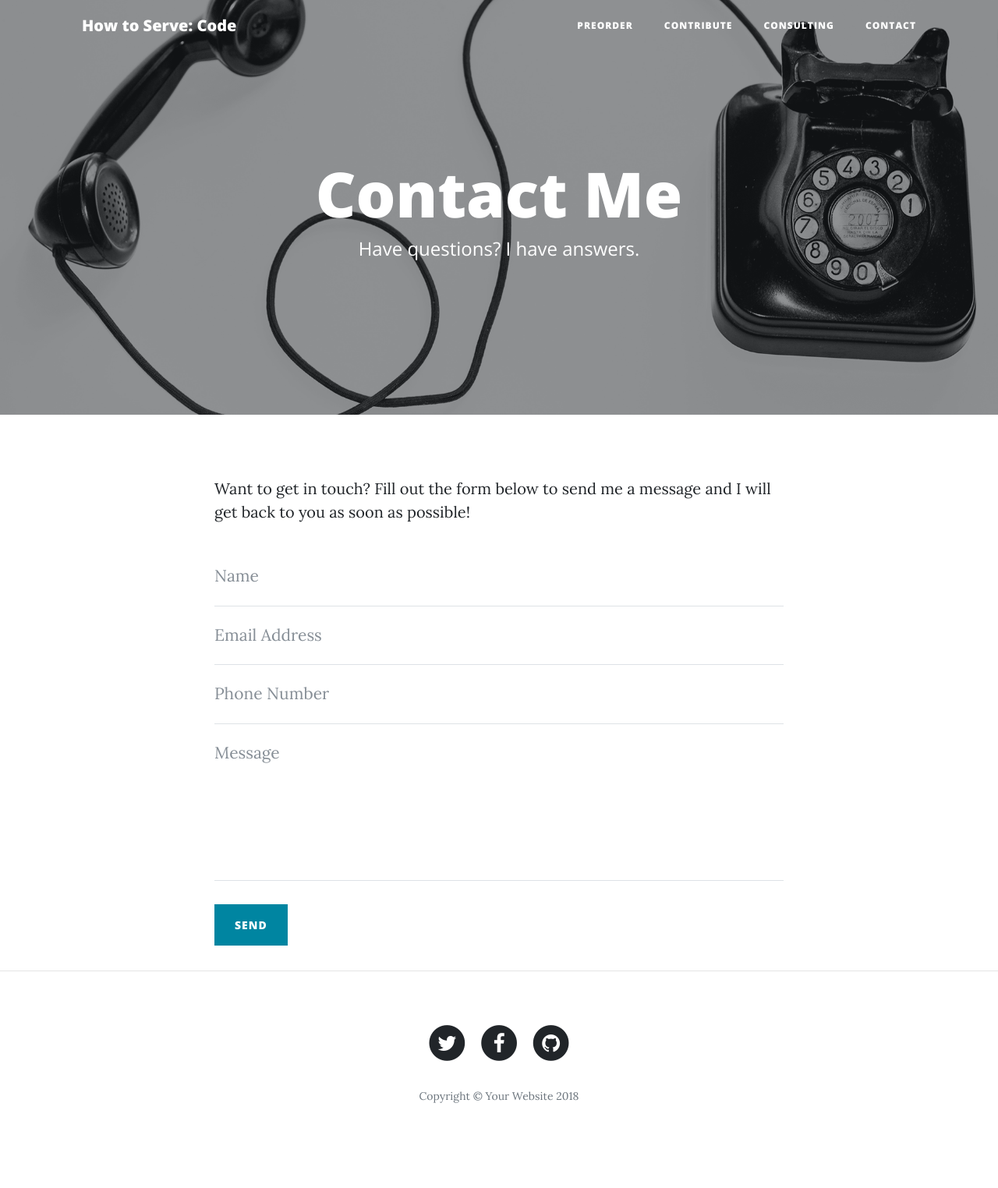
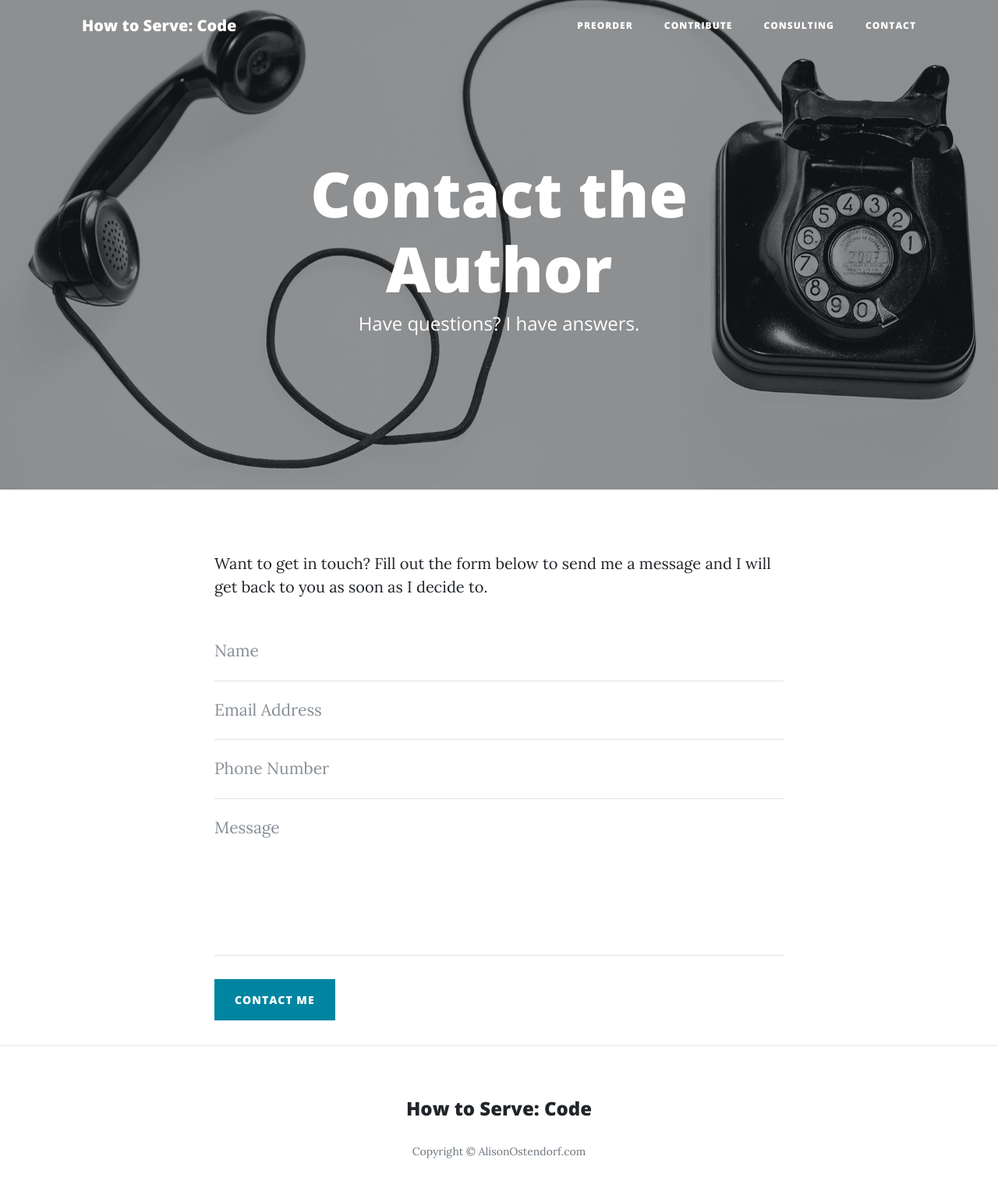
Before and after one commit to aoprojects/code-services-book-surveys, a website: page contact-the-author.html in a window 1280 px wide. Shown: the whole page at 78% size. Before the commit the page ends 1482 px from the top, so only its background shows below. Drawn offline with nearby package versions, Linux system fonts and the light colour scheme.

Commit message:
edit contact page text, and footer text across pages

```diff
--- a/contact-the-author.html
+++ b/contact-the-author.html
@@ -61,7 +61,7 @@
         <div class="row">
           <div class="col-lg-8 col-md-10 mx-auto">
             <div class="page-heading">
-              <h1>Contact Me</h1>
+              <h1>Contact the Author</h1>
               <span class="subheading">Have questions? I have answers.</span>
             </div>
           </div>
@@ -73,7 +73,7 @@
     <div class="container">
       <div class="row">
         <div class="col-lg-8 col-md-10 mx-auto">
-          <p>Want to get in touch? Fill out the form below to send me a message and I will get back to you as soon as possible!</p>
+          <p>Want to get in touch? Fill out the form below to send me a message and I will get back to you as soon as I decide to.</p>
           <!-- Contact Form - Enter your email address on line 19 of the mail/contact_me.php file to make this form work. -->
           <!-- WARNING: Some web hosts do not allow emails to be sent through forms to common mail hosts like Gmail or Yahoo. It's recommended that you use a private domain email address! -->
           <!-- To use the contact form, your site must be on a live web host with PHP! The form will not work locally! -->
@@ -109,7 +109,7 @@
             <br>
             <div id="success"></div>
             <div class="form-group">
-              <button type="submit" class="btn btn-primary" id="sendMessageButton">Send</button>
+              <button type="submit" class="btn btn-primary" id="sendMessageButton">Contact Me</button>
             </div>
           </form>
         </div>
@@ -123,7 +123,8 @@
       <div class="container">
         <div class="row">
           <div class="col-lg-8 col-md-10 mx-auto">
-            <ul class="list-inline text-center">
+            <h4 class="text-center">How to Serve: Code</h4>
+            <!-- <ul class="list-inline text-center">
               <li class="list-inline-item">
                 <a href="#">
                   <span class="fa-stack fa-lg">
@@ -148,8 +149,8 @@
                   </span>
                 </a>
               </li>
-            </ul>
-            <p class="copyright text-muted">Copyright &copy; Your Website 2018</p>
+            </ul> -->
+            <p class="copyright text-muted">Copyright &copy; AlisonOstendorf.com</p>
           </div>
         </div>
       </div>
```
Also changed, not shown: consulting-for-web-design-agencies.html (+7 -9 lines), contribute-to-the-book.html (+4 -3 lines).
